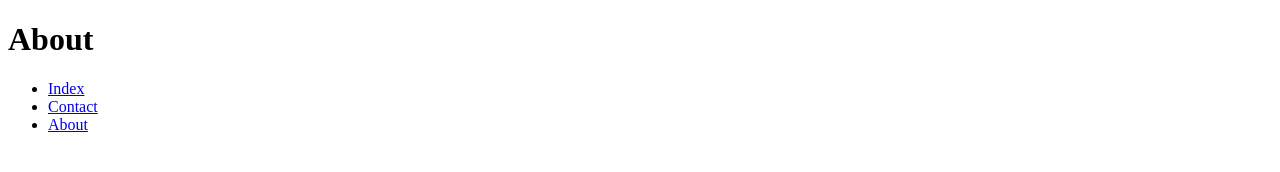
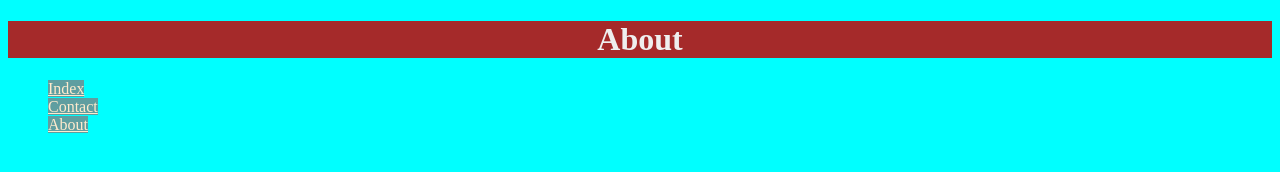
Before and after one commit to yash457s/ourRepos-3, a plain HTML site: page About.html in a window 1280 px wide. Drawn offline with Linux system fonts and the light colour scheme.

Commit message:
after style

```diff
--- a/About.html
+++ b/About.html
@@ -3,6 +3,7 @@
 <head>
     <meta charset="utf-8" />
     <title></title>
+    <link href="ourstyle.css" rel="stylesheet" />
 </head>
 <body>
     <h1>About</h1>
--- /dev/null
+++ b/ourstyle.css
@@ -0,0 +1,15 @@
+body {
+    background-color:aqua;
+}
+h1 {
+    background-color:brown;
+    color:ButtonFace;
+    text-align:center;
+}
+a {
+    color:blanchedalmond;
+    background-color:cadetblue;
+}
+ul {
+    list-style:none;
+}
```
Also changed, not shown: Contact.html (+1 -0 lines), Index.html (+1 -0 lines), 7 other files.
